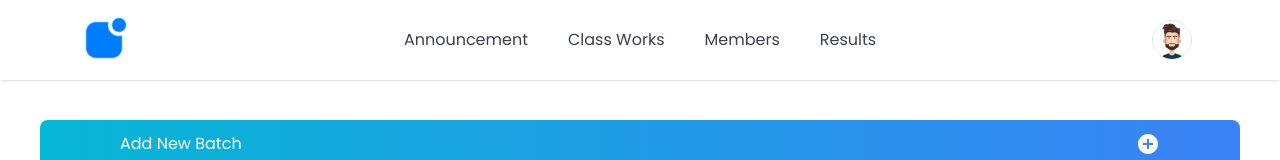
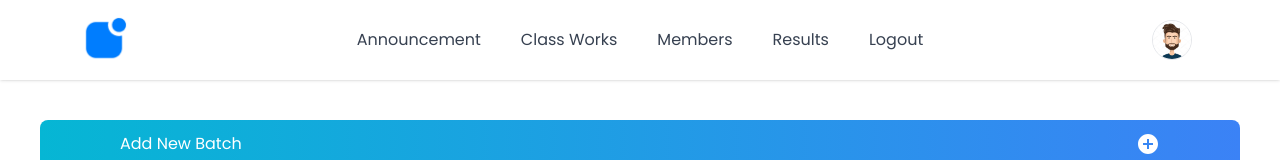
Before and after one commit to Sandun-Induranga/Learning-Management-System, a React (Vite) app in the folder frontend/: page /teacher/batch in a window 1280 px wide. Shown: the top 160 px of the page. Built offline with nearby package versions, Linux system fonts and the light colour scheme; no server answers.

Commit message:
Added Logout Option

```diff
--- a/frontend/src/components/Announcement/Announcement.tsx
+++ b/frontend/src/components/Announcement/Announcement.tsx
@@ -16,6 +16,7 @@ type AnnouncementProps = {
   createdAt: string;
   comments: Comment[];
   batch: string;
+  updateAnnouncementList: () => void;
 };
 
 const Announcement = (props: AnnouncementProps) => {
--- a/frontend/src/components/Header/Header.tsx
+++ b/frontend/src/components/Header/Header.tsx
@@ -73,6 +73,7 @@ const Header = () => {
           >
             Results
           </NavLink>
+          <NavLink to={"/login"}>Logout</NavLink>
         </nav>
         <div className="hidden sm:flex justify-center items-center gap-2">
           <Avatar className="border" src={userImage}></Avatar>
```
